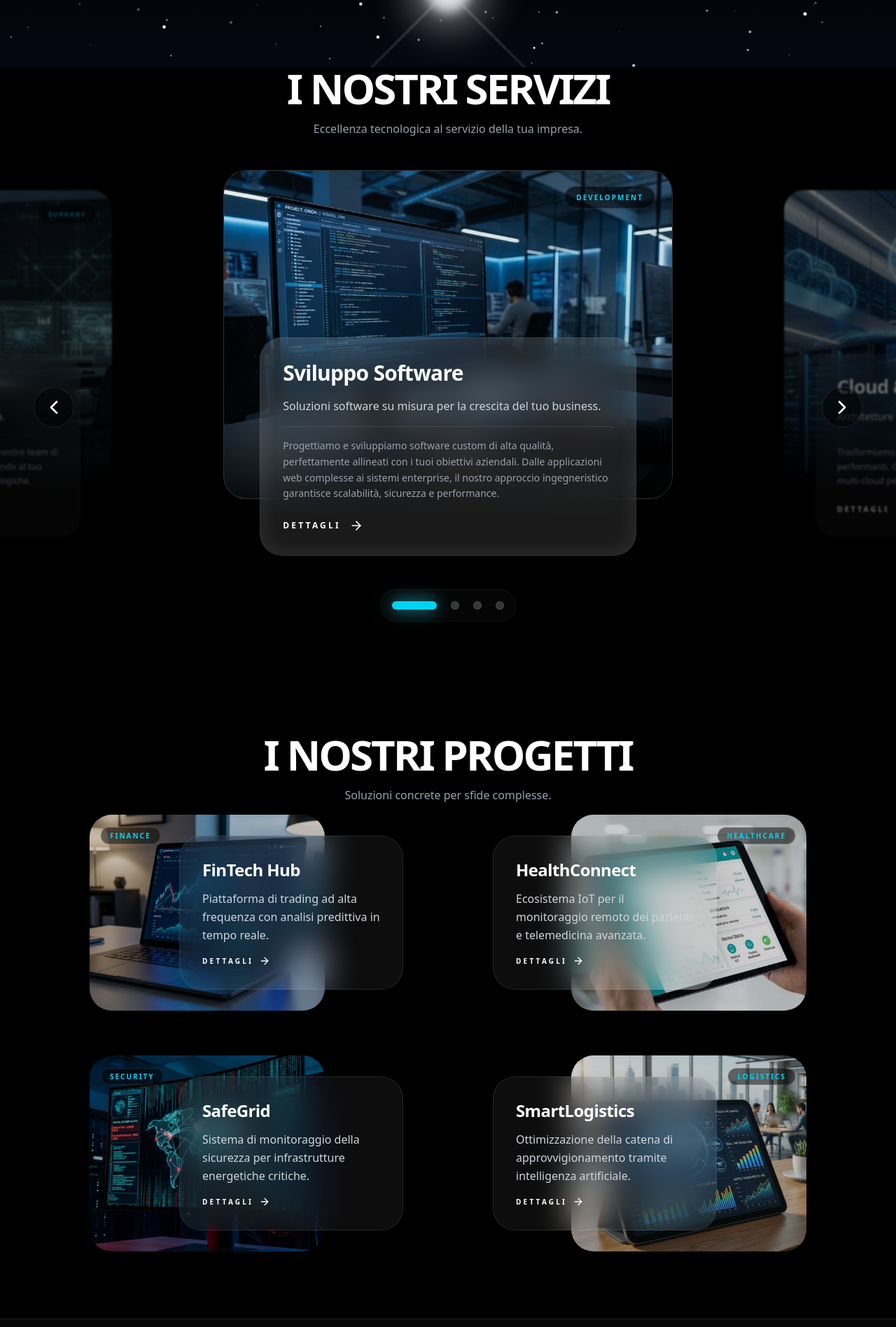
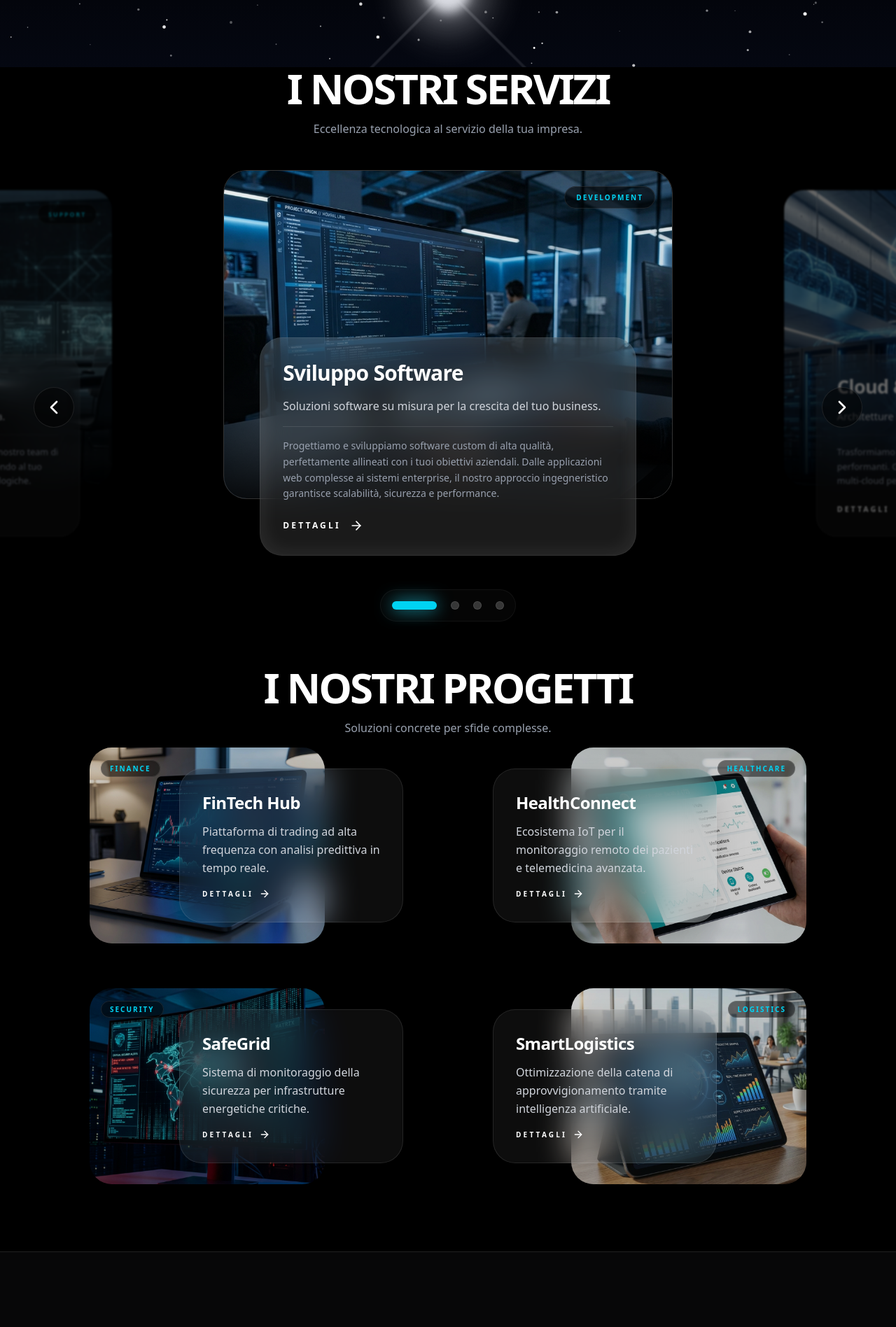
Before and after one commit to Aptul9/everbright-frontend, a Next.js app: page / in a window 1280 px wide. Shown: the part 704-2600 px from the top of the page at 70% size. Built offline with nearby package versions, Linux system fonts and the light colour scheme.

Commit message:
avvicinamento sezione progetti

```diff
--- a/components/projects/Projects.tsx
+++ b/components/projects/Projects.tsx
@@ -99,7 +99,7 @@ export function Projects() {
     <>
       <section
         id="progetti"
-        className="relative z-10 w-full text-white pt-12 pb-24 lg:pt-12 lg:pb-24 overflow-hidden min-h-screen flex flex-col justify-center"
+        className="relative z-10 w-full text-white pt-0 pb-24 lg:pt-0 lg:pb-24 overflow-hidden min-h-screen flex flex-col justify-start"
       >
         <div className="container mx-auto px-4 lg:px-24 xl:px-32 max-w-[1400px] relative z-10 flex flex-col space-y-20 lg:space-y-24">
           <div
--- a/components/services/Services.tsx
+++ b/components/services/Services.tsx
@@ -115,7 +115,7 @@ export function Services() {
     <>
       <section
         id="servizi"
-        className="relative z-10 w-full text-white pt-8 pb-12 md:pt-0 md:pb-16 overflow-hidden"
+        className="relative z-10 w-full text-white pt-8 pb-4 md:pt-0 md:pb-4 overflow-hidden"
       >
         <div className="container mx-auto px-4 lg:px-24 xl:px-32 max-w-[1400px] relative z-10 flex flex-col space-y-8 md:space-y-12 mb-4 md:mb-8">
           <div
```
